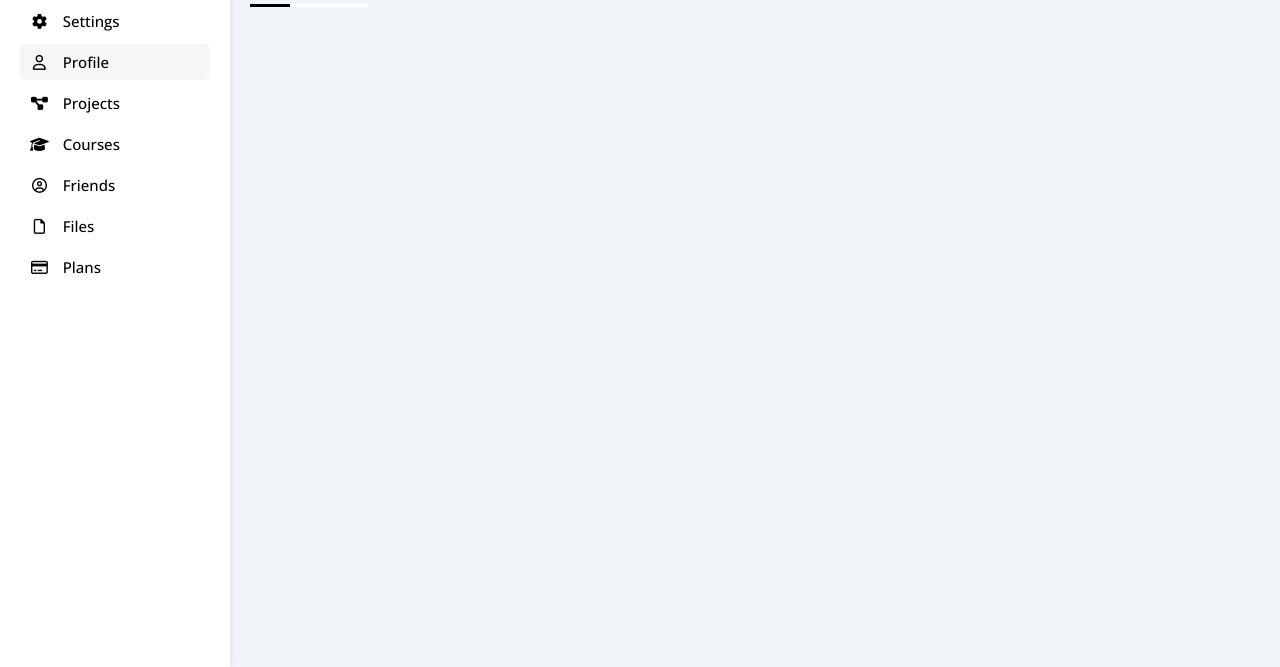
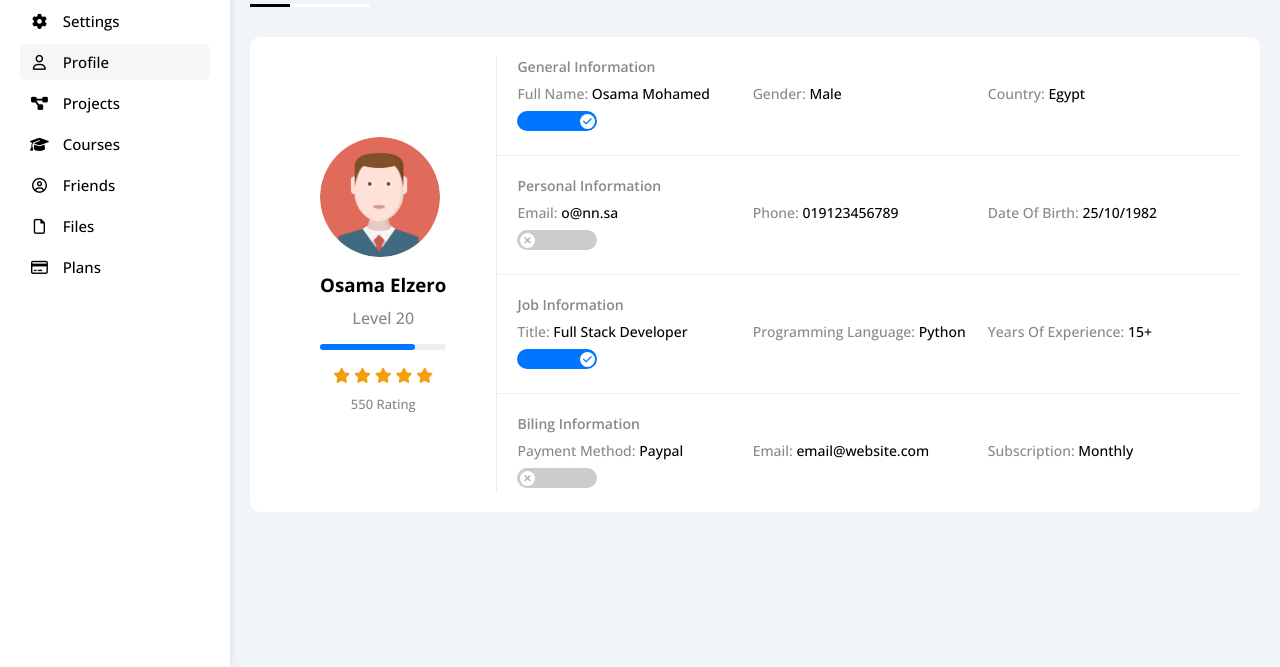
Before and after one commit to Muhammad95959/Elzero-Info-Practice, a plain HTML site: page profile.html in a window 1280 px wide. Shown: the part 133-800 px from the top of the page. Drawn offline with Linux system fonts and the light colour scheme.

Commit message:
started with the profile page and created its profile-info widget

```diff
--- /dev/null
+++ b/css/profile.css
@@ -0,0 +1,149 @@
+/*start global rules*/
+:root {
+  --blue-color: #0075ff;
+  --blue-alt-color: #0d69d5;
+  --orange-color: #f59e0b;
+  --green-color: #22c55e;
+  --red-color: #f44336;
+  --grey-color: #888;
+  --widget-radius: 10px;
+}
+.toggle-switch {
+  appearance: none;
+  position: relative;
+  min-width: 80px;
+  height: 20px;
+  background-color: #ccc;
+  border-radius: 15px;
+  cursor: pointer;
+  transition-duration: 0.3s;
+}
+.toggle-switch:checked {
+  background-color: var(--blue-color);
+}
+.toggle-switch::before {
+  font-family: FontAwesome;
+  content: "\f00d";
+  position: absolute;
+  left: 2.5px;
+  top: 2.5px;
+  height: 15px;
+  width: 15px;
+  background-color: white;
+  z-index: 1;
+  border-radius: 50%;
+  display: flex;
+  justify-content: center;
+  align-items: center;
+  color: #aaa;
+  transition-duration: 0.3s;
+  font-size: 10px;
+}
+.toggle-switch:checked::before {
+  color: var(--blue-color);
+  content: "\f00c";
+  left: 62.5px;
+}
+/*end global rules*/
+
+/*start grid settings*/
+.profile {
+  display: grid;
+  grid-template-columns: repeat(auto-fill, minmax(450px, 1fr));
+  gap: 20px;
+  padding: 20px;
+}
+@media (max-width: 768px) {
+  .profile {
+    grid-template-columns: minmax(200px, 1fr);
+    gap: 10px;
+    padding: 10px;
+  }
+}
+/*end grid settings*/
+
+/*start profile-info widget*/
+.profile-info {
+  background-color: white;
+  border-radius: var(--widget-radius);
+  padding: 20px;
+  grid-column: 1 / -1;
+  display: flex;
+}
+.profile-info > div:first-child {
+  padding: 0 50px;
+  text-align: center;
+  display: grid;
+  gap: 15px;
+  align-content: center;
+  border-right: 1px solid #eee;
+}
+@media (max-width: 768px) {
+  .profile-info {
+    flex-direction: column;
+    gap: 50px;
+  }
+.profile-info > div:first-child {
+  border: none;
+  justify-content: center;
+}
+}
+.profile-info h3 {
+  margin-bottom: -5px;
+}
+.profile-info img {
+  width: 120px;
+  height: 120px;
+  border-radius: 50%;
+}
+.profile-info > div:first-child span {
+  display: block;
+  height: 6px;
+  border-radius: 3px;
+}
+.profile-info .bar {
+  width: 100%;
+  background-color: #eee;
+}
+.profile-info .bar span {
+  background-color: var(--blue-color);
+}
+.profile-info .stars {
+  color: #f59e0b;
+  font-size: 15px;
+  margin-bottom: -5px;
+}
+.profile-info > div:first-child p.c-grey:last-of-type {
+  font-size: 13px;
+}
+.profile-info > div:last-child {
+  flex-grow: 1;
+}
+.profile-info .info {
+  font-size: 14px;
+  padding-left: 20px;
+  padding-right: 20px;
+}
+.profile-info .info:not(:first-child) {
+  padding-top: 20px;
+}
+.profile-info .info:not(:last-child) {
+  border-bottom: 1px solid #eee;
+  padding-bottom: 20px;
+}
+.profile-info .info > p.c-grey {
+  margin-bottom: 8px;
+  font-weight: 600;
+}
+.profile-info .info > div {
+  display: grid;
+  grid-template-columns: repeat(auto-fill, minmax(230px, 1fr));
+  column-gap: 3px;
+  row-gap: 8px;
+}
+@media (max-width: 768px) {
+.profile-info .info {
+  text-align: center;
+}
+}
+/*end profile-info widget*/
--- a/profile.html
+++ b/profile.html
@@ -6,6 +6,7 @@
     <title>Elzero-Info-Practice</title>
     <link href="fonts/fontAweosome/css/all.min.css" rel="stylesheet" />
     <link href="css/main.css" rel="stylesheet" />
+    <link href="css/profile.css" rel="stylesheet" />
   </head>
   <body>
     <div class="page">
@@ -85,6 +86,77 @@
         <!-- start the main heading -->
         <h1>Profile</h1>
         <!-- end the main heading -->
+
+        <div class="profile">
+          <!-- start profile-info widget -->
+          <div class="profile-info">
+            <div>
+              <img src="images/avatar.png" alt="" />
+              <h3>Osama Elzero</h3>
+              <p class="c-grey">Level 20</p>
+              <span class="bar">
+                <span style="width: 75%"></span>
+              </span>
+              <div class="stars">
+                <i class="fa-solid fa-star"></i>
+                <i class="fa-solid fa-star"></i>
+                <i class="fa-solid fa-star"></i>
+                <i class="fa-solid fa-star"></i>
+                <i class="fa-solid fa-star"></i>
+              </div>
+              <p class="c-grey">550 Rating</p>
+            </div>
+            <div>
+              <div class="info">
+                <p class="c-grey">General Information</p>
+                <div>
+                  <p><span class="c-grey">Full Name: </span>Osama Mohamed</p>
+                  <p><span class="c-grey">Gender: </span>Male</p>
+                  <p><span class="c-grey">Country: </span>Egypt</p>
+                  <div>
+                    <input type="checkbox" class="toggle-switch" checked />
+                  </div>
+                </div>
+              </div>
+              <div class="info">
+                <p class="c-grey">Personal Information</p>
+                <div>
+                  <p><span class="c-grey">Email: </span>o@nn.sa</p>
+                  <p><span class="c-grey">Phone: </span>019123456789</p>
+                  <p><span class="c-grey">Date Of Birth: </span>25/10/1982</p>
+                  <div>
+                    <input type="checkbox" class="toggle-switch" />
+                  </div>
+                </div>
+              </div>
+              <div class="info">
+                <p class="c-grey">Job Information</p>
+                <div>
+                  <p><span class="c-grey">Title: </span>Full Stack Developer</p>
+                  <p>
+                    <span class="c-grey">Programming Language: </span>Python
+                  </p>
+                  <p><span class="c-grey">Years Of Experience: </span>15+</p>
+                  <div>
+                    <input type="checkbox" class="toggle-switch" checked />
+                  </div>
+                </div>
+              </div>
+              <div class="info">
+                <p class="c-grey">Biling Information</p>
+                <div>
+                  <p><span class="c-grey">Payment Method: </span>Paypal</p>
+                  <p><span class="c-grey">Email: </span>email@website.com</p>
+                  <p><span class="c-grey">Subscription: </span>Monthly</p>
+                  <div>
+                    <input type="checkbox" class="toggle-switch" />
+                  </div>
+                </div>
+              </div>
+            </div>
+          </div>
+          <!-- end profile-info widget -->
+        </div>
       </div>
       <!-- end page content -->
     </div>
```
